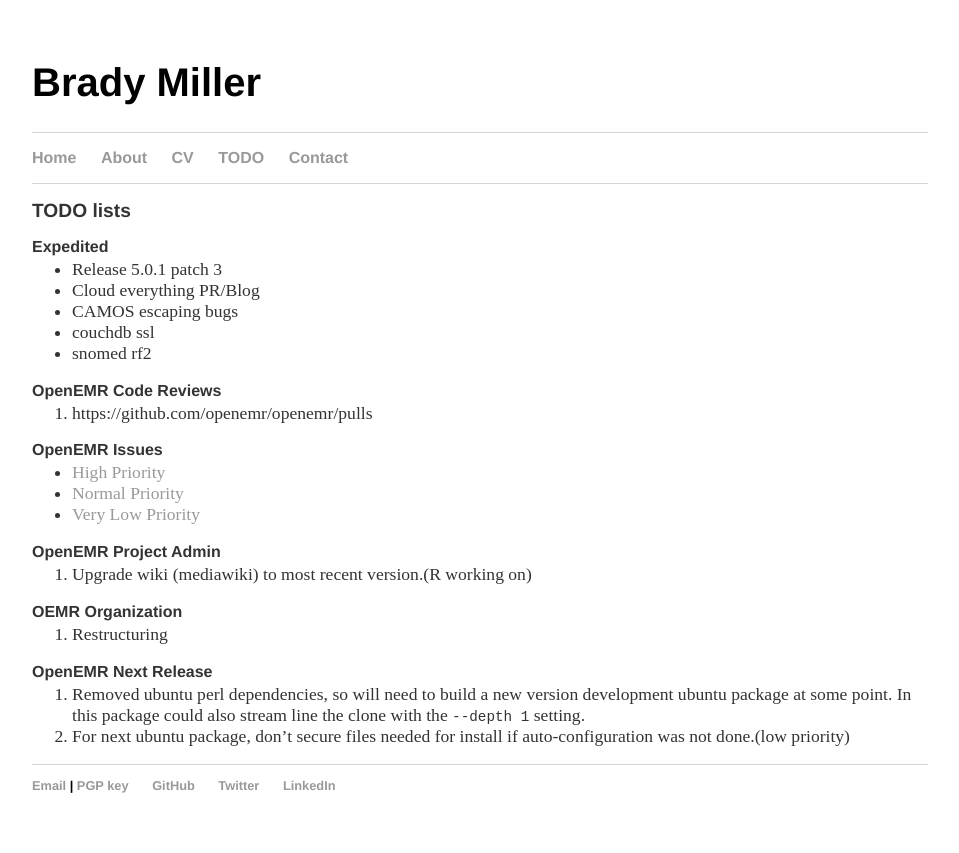
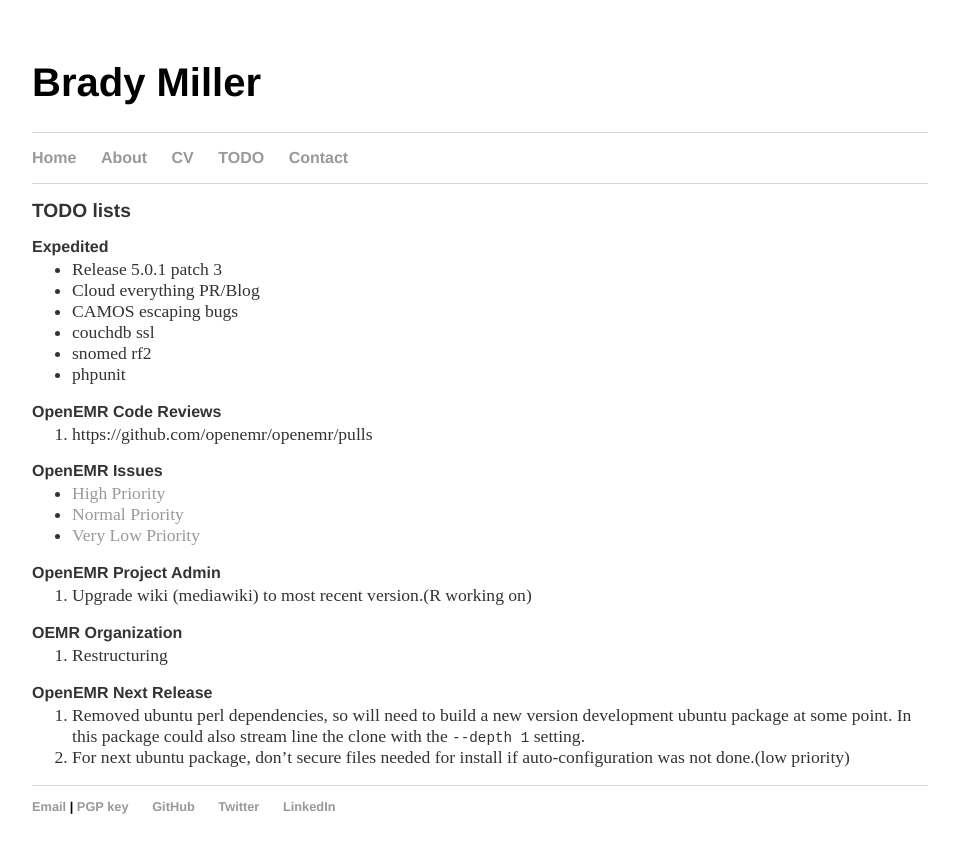
Before and after one commit to bradymiller/bradymiller.github.io, a Jekyll site: the page built from todo/index.md, in a window 1280 px wide. Shown: the top 853 px of the page, without its empty margins (160-1119 px from the left). Built offline with Jekyll 4.4.1, drawn with Linux system fonts in a browser that asks for light colours; our own code applies the rules of GitHub Pages for plain Markdown files.

Commit message:
Update index.md

```diff
--- a/todo/index.md
+++ b/todo/index.md
@@ -9,6 +9,7 @@
 * CAMOS escaping bugs
 * couchdb ssl
 * snomed rf2
+* phpunit
 
 ### OpenEMR Code Reviews
 1. https://github.com/openemr/openemr/pulls
```
